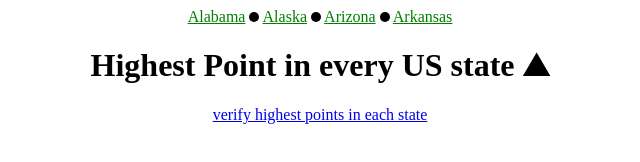
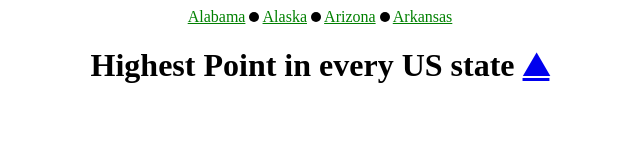
Before and after one commit to jgolden5/Highest-Points, a plain HTML site: page contents.html in a window 1280 px wide. Shown: the whole page, without its empty margins (320-960 px from the left). Drawn offline with Linux system fonts and the light colour scheme.

Commit message:
changed highest point verification link to the mountain emoji on contents page

```diff
--- a/contents.html
+++ b/contents.html
@@ -14,7 +14,6 @@
 <span class="small-circle"></span>
 <a style="color:green;" href="arkansas.html">Arkansas</a>
 
-<h1>Highest Point in every US state ⛰</h1>
-<a href="https://www.peakbagger.com/list.aspx?lid=12004" target="_blank">verify highest points in each state</a>
+<h1>Highest Point in every US state <a href="https://www.peakbagger.com/list.aspx?lid=12004" target="_blank">⛰</a></h1>
 </body>
 </html>
```
